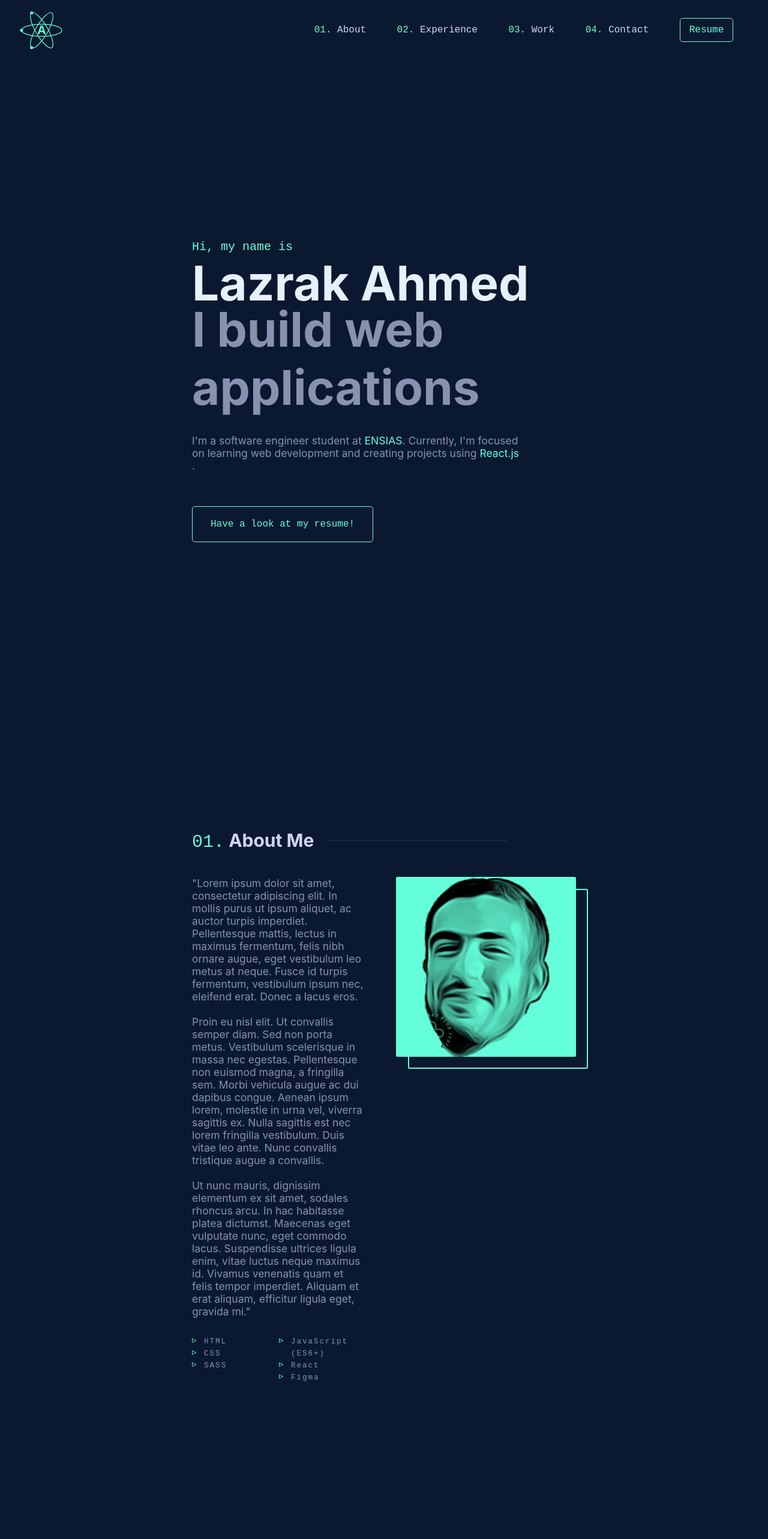
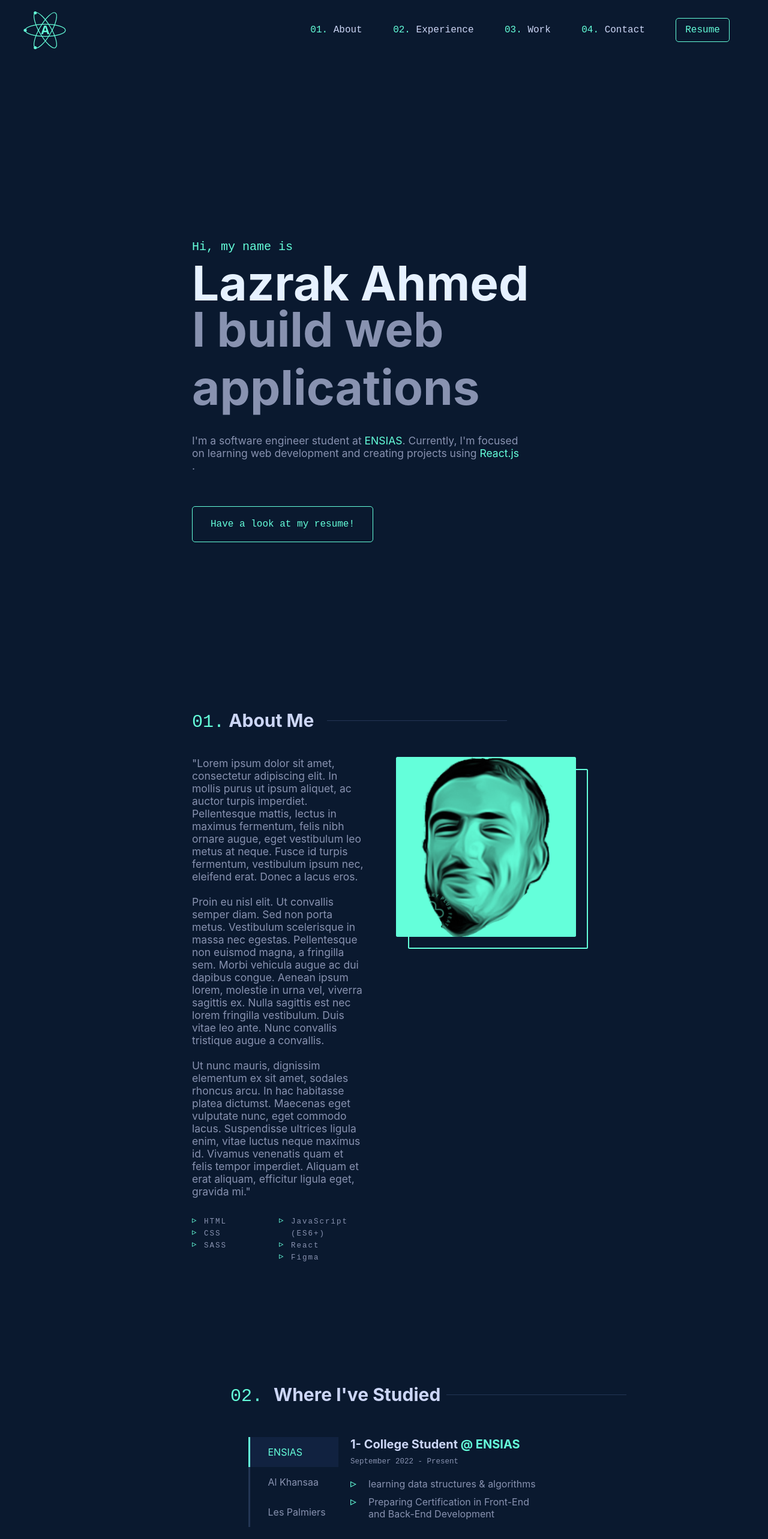
Before and after one commit to laze03/portfolio, a React (Create React App) app: page / in a window 1280 px wide. Shown: the top 2566 px of the page at 60% size. Built offline with nearby package versions, Linux system fonts and the light colour scheme; a web font is replaced by a local one.

Commit message:
trying to fix the width problem

```diff
--- a/src/css/components/about.css
+++ b/src/css/components/about.css
@@ -1,9 +1,9 @@
 /* Error: Undefined variable.
  *    ,
- * 23 |             font-family: $mono;
+ * 24 |             font-family: $mono;
  *    |                          ^^^^^
  *    '
- *   scss\components\about.scss 23:26  root stylesheet */
+ *   scss\components\about.scss 24:26  root stylesheet */
 
 body::before {
   font-family: "Source Code Pro", "SF Mono", Monaco, Inconsolata, "Fira Mono",
@@ -13,5 +13,5 @@ body::before {
   padding: 1em;
   margin-bottom: 1em;
   border-bottom: 2px solid black;
-  content: "Error: Undefined variable.\a    \2577 \a 23 \2502              font-family: $mono;\d\a    \2502                           ^^^^^\a    \2575 \a   scss\\components\\about.scss 23:26  root stylesheet";
+  content: "Error: Undefined variable.\a    \2577 \a 24 \2502              font-family: $mono;\d\a    \2502                           ^^^^^\a    \2575 \a   scss\\components\\about.scss 24:26  root stylesheet";
 }
--- a/src/css/components/header.css
+++ b/src/css/components/header.css
@@ -1,9 +1,9 @@
 /* Error: Undefined variable.
  *   ,
- * 6 |     color: $slate !important;
+ * 7 |     color: $slate !important;
  *   |            ^^^^^^
  *   '
- *   scss\components\header.scss 6:12  root stylesheet */
+ *   scss\components\header.scss 7:12  root stylesheet */
 
 body::before {
   font-family: "Source Code Pro", "SF Mono", Monaco, Inconsolata, "Fira Mono",
@@ -13,5 +13,5 @@ body::before {
   padding: 1em;
   margin-bottom: 1em;
   border-bottom: 2px solid black;
-  content: "Error: Undefined variable.\a   \2577 \a 6 \2502      color: $slate !important;\d\a   \2502             ^^^^^^\a   \2575 \a   scss\\components\\header.scss 6:12  root stylesheet";
+  content: "Error: Undefined variable.\a   \2577 \a 7 \2502      color: $slate !important;\d\a   \2502             ^^^^^^\a   \2575 \a   scss\\components\\header.scss 7:12  root stylesheet";
 }
--- a/src/css/components/nav.css
+++ b/src/css/components/nav.css
@@ -1,9 +1,9 @@
 /* Error: Undefined variable.
  *    ,
- * 17 |       color: $lightest-slate;
+ * 18 |       color: $lightest-slate;
  *    |              ^^^^^^^^^^^^^^^
  *    '
- *   scss\components\nav.scss 17:14  root stylesheet */
+ *   scss\components\nav.scss 18:14  root stylesheet */
 
 body::before {
   font-family: "Source Code Pro", "SF Mono", Monaco, Inconsolata, "Fira Mono",
@@ -13,5 +13,5 @@ body::before {
   padding: 1em;
   margin-bottom: 1em;
   border-bottom: 2px solid black;
-  content: "Error: Undefined variable.\a    \2577 \a 17 \2502        color: $lightest-slate;\d\a    \2502               ^^^^^^^^^^^^^^^\a    \2575 \a   scss\\components\\nav.scss 17:14  root stylesheet";
+  content: "Error: Undefined variable.\a    \2577 \a 18 \2502        color: $lightest-slate;\d\a    \2502               ^^^^^^^^^^^^^^^\a    \2575 \a   scss\\components\\nav.scss 18:14  root stylesheet";
 }
--- a/src/css/main.css
+++ b/src/css/main.css
@@ -128,8 +128,9 @@ input[type=reset] {
 
 .nav {
   height: 10rem;
+  margin: 0 auto;
   padding: 0 2.5vw;
-  max-width: 100vw;
+  width: 99vw;
   display: flex;
   align-items: center;
   justify-content: space-between;
@@ -166,7 +167,8 @@ input[type=reset] {
 }
 
 header {
-  padding: 30rem 25vw;
+  width: 50vw;
+  margin: 30rem auto;
   max-width: 100vw;
 }
 header .h1color {
@@ -180,7 +182,8 @@ header p {
 }
 
 .about {
-  padding: 20rem 25vw;
+  margin: 20rem auto;
+  width: 50vw;
   max-width: 100vw;
 }
 .about .title {
@@ -270,7 +273,8 @@ header p {
 }
 
 .experience {
-  padding: 20rem 30vw;
+  width: 40vw;
+  margin: 20rem auto;
   max-width: 100vw;
 }
 .experience h2 {
@@ -350,7 +354,8 @@ header p {
 }
 
 .work {
-  padding: 20rem 25vw;
+  width: 50vw;
+  margin: 20rem auto;
   max-width: 100vw;
 }
 .work h2 {
--- a/src/scss/components/_experience.scss
+++ b/src/scss/components/_experience.scss
@@ -1,5 +1,6 @@
 .experience {
-  padding: 20rem 30vw;
+  width: 40vw;
+  margin: 20rem auto;
   max-width: 100vw;
 
   h2 {
--- a/src/scss/components/_work.scss
+++ b/src/scss/components/_work.scss
@@ -1,5 +1,6 @@
 .work {
-  padding: 20rem 25vw;
+  width: 50vw;
+  margin: 20rem auto;
   max-width: 100vw;
 
   h2 {
--- a/src/scss/components/about.scss
+++ b/src/scss/components/about.scss
@@ -1,5 +1,6 @@
 .about {
-  padding: 20rem 25vw;
+  margin: 20rem auto;
+  width: 50vw;
   max-width: 100vw;
 
   .title {
--- a/src/scss/components/header.scss
+++ b/src/scss/components/header.scss
@@ -1,5 +1,6 @@
 header {
-  padding: 30rem 25vw;
+  width: 50vw;
+  margin: 30rem auto;
   max-width: 100vw;
 
   .h1color {
--- a/src/scss/components/nav.scss
+++ b/src/scss/components/nav.scss
@@ -1,7 +1,8 @@
 .nav {
   height: 10rem;
+  margin: 0 auto;
   padding: 0 2.5vw;
-  max-width: 100vw;
+  width: 99vw;
   display: flex;
   align-items: center;
   justify-content: space-between;
```
Also changed, not shown: 7 other files (tests, documents, lock files or other folders).
